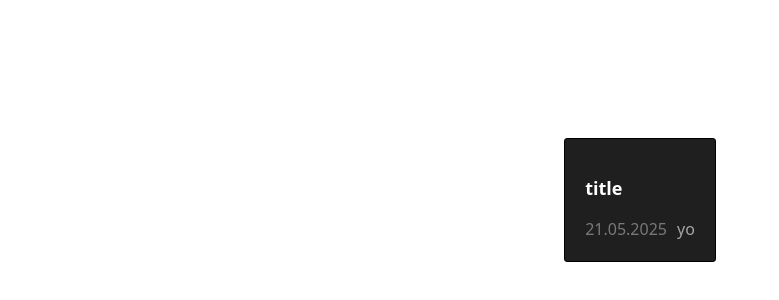
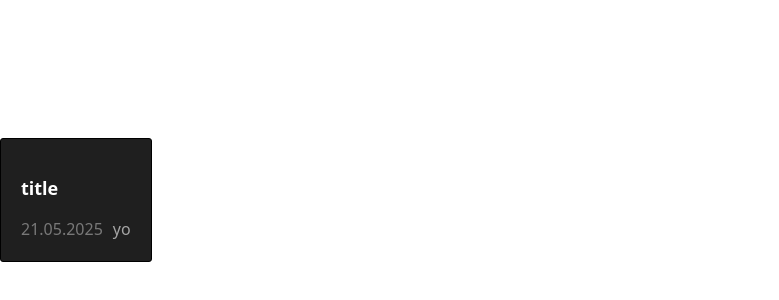
Before and after one commit to AlexanderMenshikoff/diary_app, a React (Vite) app in the folder diary_app/: page / in a window 1280 px wide. Shown: the part 200-500 px from the top of the page, without its empty margins (0-779 px from the left). Built offline with nearby package versions, Linux system fonts and the light colour scheme.

Commit message:
deleted old styles, added new styles

```diff
--- a/diary_app/src/App.css
+++ b/diary_app/src/App.css
@@ -1,41 +1,4 @@
-#root {
-  max-width: 1280px;
-  margin: 0 auto;
-  padding: 2rem;
+.app{
+  display: flex;
+  padding: 30px;
 }
-
-.logo {
-  height: 6em;
-  padding: 1.5em;
-  will-change: filter;
-  transition: filter 300ms;
-}
-.logo:hover {
-  filter: drop-shadow(0 0 2em #646cffaa);
-}
-.logo.react:hover {
-  filter: drop-shadow(0 0 2em #61dafbaa);
-}
-
-@keyframes logo-spin {
-  from {
-    transform: rotate(0deg);
-  }
-  to {
-    transform: rotate(360deg);
-  }
-}
-
-@media (prefers-reduced-motion: no-preference) {
-  a:nth-of-type(2) .logo {
-    animation: logo-spin infinite 20s linear;
-  }
-}
-
-.card {
-  padding: 2em;
-}
-
-.read-the-docs {
-  color: #888;
-}
```
